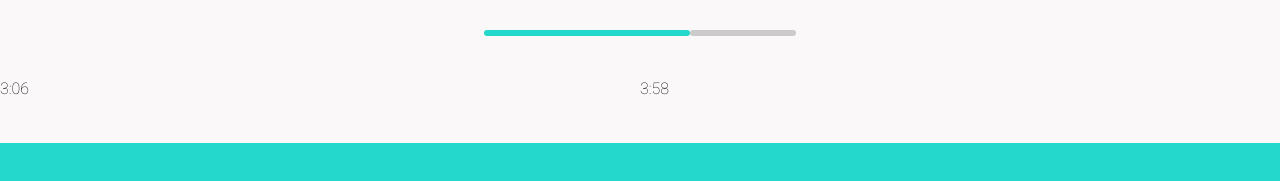
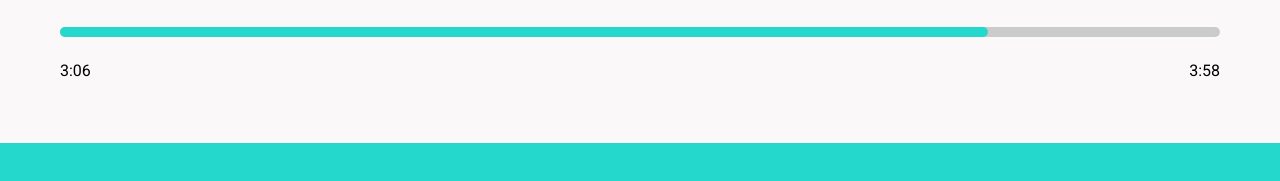
Before and after one commit to KlizmanZapata/Reproductor-Musica, a plain HTML site: page index.html in a window 1280 px wide. Shown: the part 617-798 px from the top of the page. Drawn offline with Linux system fonts and the light colour scheme.

Commit message:
Clase Lineas corregida

```diff
--- a/index.html
+++ b/index.html
@@ -30,15 +30,16 @@
                 <h2>Arcangel ft. De La Ghetto</h2>
             </div>
             <div class="lineas">
-                <div class="linea-1"></div>
-                <div class="linea-2"></div>
+                <div class="linea-1">
+                    <div class="linea-2"></div>
+                </div>
             </div>
             <div class="minutos">
                 <div class="inicial">
-                    <p>3:06</p>
+                    <p class="top-left">3:06</p>
                 </div>
                 <div class="final">
-                    <p>3:58</p>
+                    <p class="top-right">3:58</p>
                 </div>
             </div>
         </section>
--- a/main.css
+++ b/main.css
@@ -1,4 +1,4 @@
-@import url('https://fonts.googleapis.com/css2?family=Roboto:wght@100&display=swap');
+@import url('https://fonts.googleapis.com/css2?family=Roboto:ital,wght@0,100;0,300;0,400;0,500;0,700;0,900;1,100;1,300;1,400;1,500;1,700;1,900&display=swap');
 
 :root {
   --aquamarine: #25d8cc;
@@ -8,6 +8,7 @@
 
 body {
   margin: 0;
+  padding: 0;
   background: var(--aquamarine);
   font-family: 'Roboto', sans-serif;
 }
@@ -69,51 +70,50 @@ body {
     background: var(--cleargray);
 }
 
-.progress-bar .title{
+.title{
     font-size: 1.7rem;
     font-weight: bold;
 }
 
-.progress-bar .lineas{
+.lineas{
     display: flex;
-    justify-content: center;
-    align-items: center;
-    height: 30px;
+    width: 100%;
+    height: 10px;
 }
 .linea-1{
-    width: 200px;
-    border: 3px solid var(--aquamarine);
+    height: 100%;
+    width: 100%;
+    margin-left: 60px;
+    margin-right: 60px;
+    background-color: var(--gray);
     border-radius: 5px;
 }
-.linea-2{
-    width: 100px;
-    border: 3px solid var(--gray);
+.linea-1 .linea-2{
+    height: 100%;
+    width: 80%;
+    margin-right: 60px;
     border-radius: 5px;
+    background-color: var(--aquamarine);
 }
-.progress-bar .minutos{
+
+.minutos{
     display: grid;
     grid-template: repeat(1, 1fr) / repeat(2, 1fr);
     width: 100%;
     height: 100%;
-    padding: 0;
-    margin: 0;
 }
-/*
 
-.minutos .inicial{
-    grid-column: 1 / 2;
+.inicial .top-left{
+    display: flex;
+    align-self: flex-start;
+    justify-content: start;
+    margin-top: 0;
+    margin-left: 60px;
 }
-.minutos .inicial p{
-    display: flex;/*Para que los elementos se alineen en una sola fila
-    justify-content: flex-start;/*Empieza a la izquierda
-    align-items: center;
+.final .top-right{
+    display: flex;
+    align-self: flex-start;
+    justify-content: end;
+    margin-top: 0;
+    margin-right: 60px;
 }
-.minutos .final{
-    grid-column: 2 / 3;
-}
-.minutos .final p{
-    display: flex;/*Para que los elementos se alineen en una sola fila
-    justify-content: center;/*Empieza a la derecha
-    align-items: start;
-}
-*/
```
Also changed, not shown: img/Play.jpg (added), img/next-back.jpg (added), img/reload.jpg (added), img/shuffle.jpg (added).
